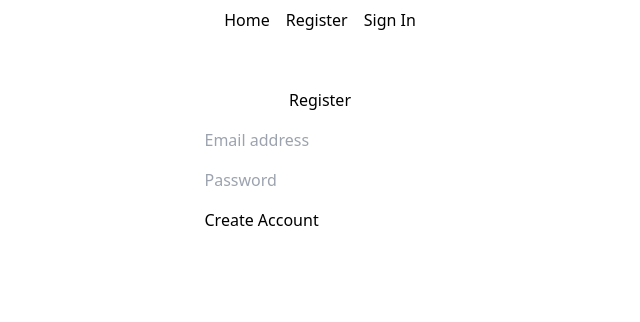
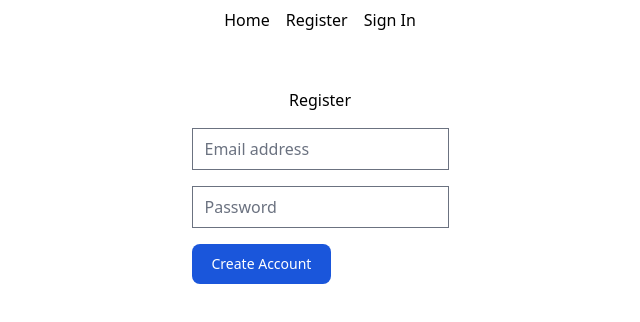
Before and after one commit to eclectic-coding/vue-book-app, a Vue app: page /register in a window 1280 px wide. Shown: the top 322 px of the page, without its empty margins (320-960 px from the left). Built offline with nearby package versions, Linux system fonts and the light colour scheme; no server answers.

Commit message:
Add basic flowbite

```diff
--- a/package.json
+++ b/package.json
@@ -13,6 +13,7 @@
   },
   "dependencies": {
     "firebase": "^10.12.2",
+    "flowbite": "^2.3.0",
     "pinia": "^2.1.7",
     "vue": "^3.4.27",
     "vue-router": "^4.3.3"
--- a/src/views/RegisterView.vue
+++ b/src/views/RegisterView.vue
@@ -4,7 +4,7 @@
     <form @submit.prevent="handleSubmit">
       <input type="email" placeholder="Email address" v-model.trim="email">
       <input type="password" placeholder="Password" v-model.trim="password">
-      <button type="submit" :disabled="authStore.loadingUser">Create Account</button>
+      <button type="submit" :disabled="authStore.loadingUser" class="text-white bg-blue-700 hover:bg-blue-800 focus:ring-4 focus:ring-blue-300 font-medium rounded-lg text-sm px-5 py-2.5 me-2 mb-2 dark:bg-blue-600 dark:hover:bg-blue-700 focus:outline-none dark:focus:ring-blue-800">Create Account</button>
     </form>
   </main>
 </template>
--- a/tailwind.config.js
+++ b/tailwind.config.js
@@ -3,9 +3,13 @@
   content: [
     "./index.html",
     "./src/**/*.{vue,js,ts,jsx,tsx}",
+    "./node_modules/flowbite/**/*.js"
   ],
   theme: {
     extend: {},
   },
-  plugins: [],
+  plugins: [
+    // eslint-disable-next-line no-undef
+    require('flowbite/plugin')
+  ]
 }
```
Also changed, not shown: 1 other file (tests, documents, lock files or other folders).
